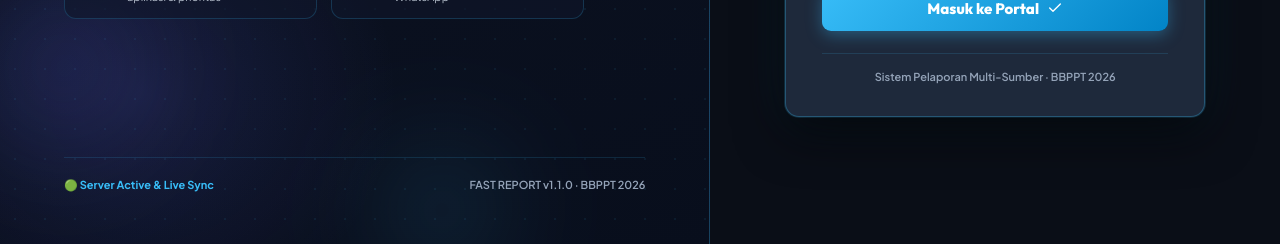
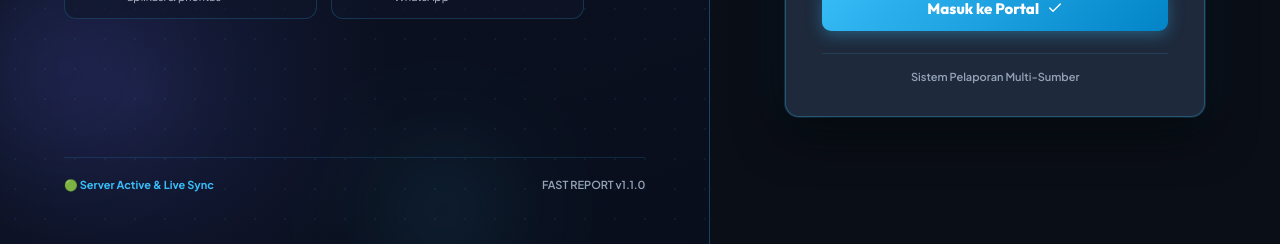
Before and after one commit to nuriyanto16/nfm-report, a Nuxt app in the folder frontend/: page /login in a window 1280 px wide. Shown: the part 546-790 px from the top of the page. Built offline with nearby package versions, Linux system fonts and the light colour scheme.

Commit message:
fix(login): remove '· BBPPT 2026' from footer labels on login page

```diff
--- a/frontend/pages/login.vue
+++ b/frontend/pages/login.vue
@@ -102,7 +102,7 @@ async function onSubmit() {
 
       <div class="login2-instansi">
         <span class="status-indicator">🟢 Server Active &amp; Live Sync</span>
-        <span>FAST REPORT v1.1.0 · BBPPT 2026</span>
+        <span>FAST REPORT v1.1.0</span>
       </div>
     </section>
 
@@ -160,7 +160,7 @@ async function onSubmit() {
         </form>
 
         <div class="login2-foot">
-          <span>Sistem Pelaporan Multi-Sumber · BBPPT 2026</span>
+          <span>Sistem Pelaporan Multi-Sumber</span>
         </div>
       </div>
     </section>
```
